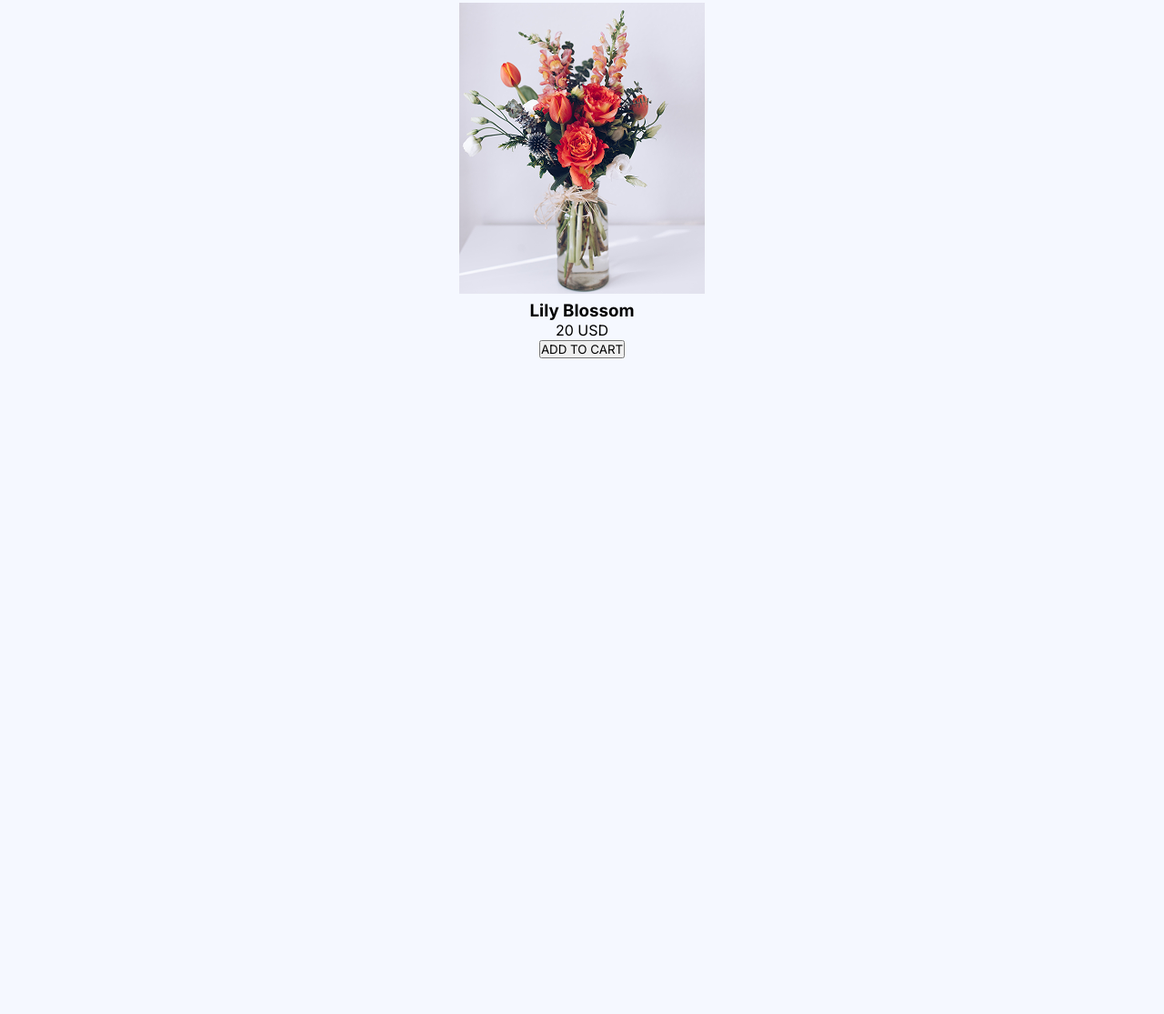
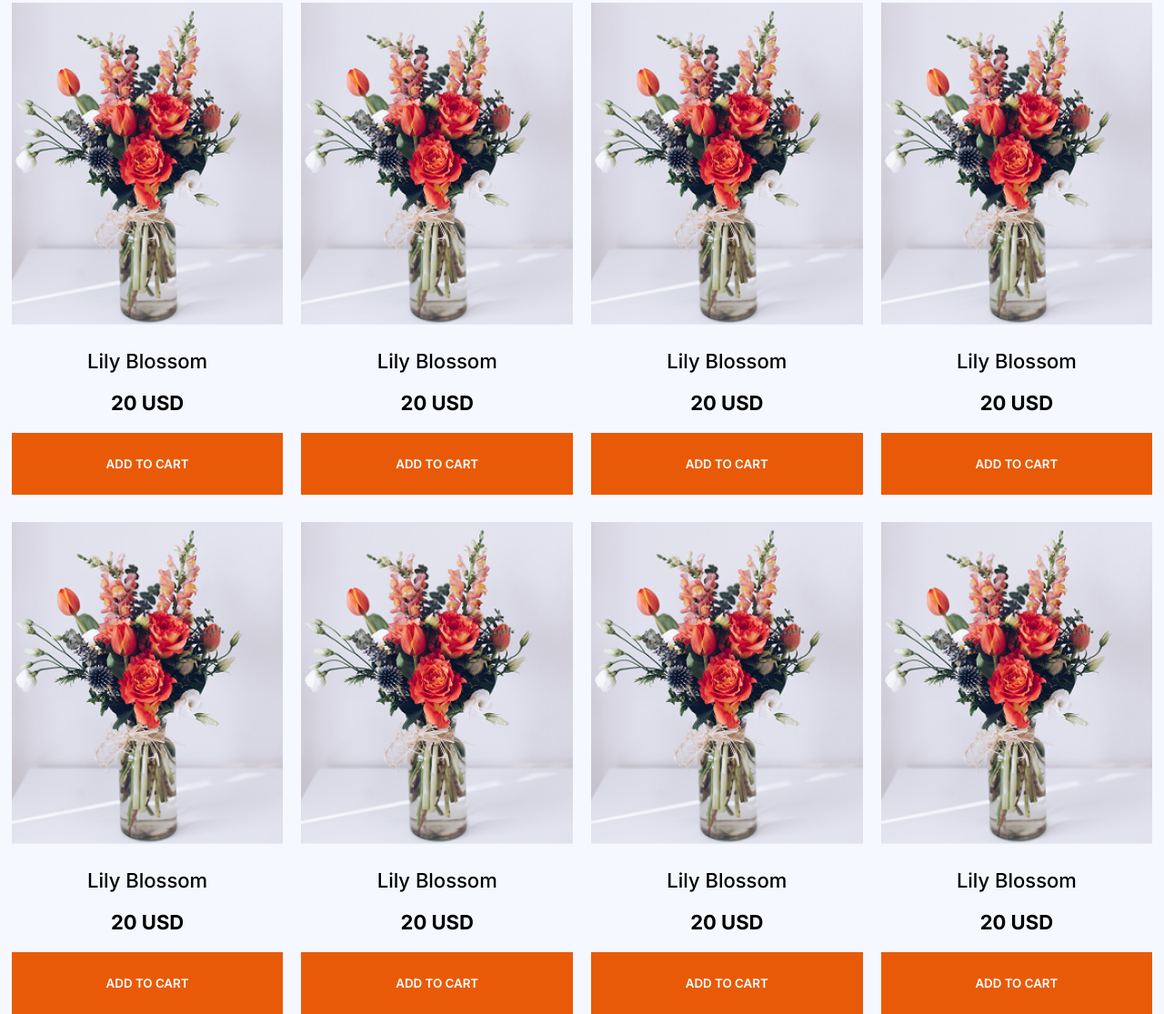
Before and after one commit to hadialhamza/Assignment-02, a plain HTML site: page index.html in a window 1280 px wide. Shown: the part 916-2031 px from the top of the page at 91% size. Before the commit the page ends 1310 px from the top, so only its background shows below. Drawn offline with Linux system fonts and the light colour scheme.

Commit message:
plants section style added

```diff
--- a/index.html
+++ b/index.html
@@ -82,13 +82,76 @@
             variety of fresh.
           </p>
           <div class="card-container">
-            <div class="card">
+            <div class="card flex">
               <div class="card-image">
                 <img src="assets/sample-flower-image.png" alt="" />
               </div>
               <h3 class="card-title">Lily Blossom</h3>
               <p class="card-price">20 USD</p>
-              <button class="btn-primary">ADD TO CART</button>
+              <button class="btn-primary card-btn">ADD TO CART</button>
+            </div>
+
+            <div class="card flex">
+              <div class="card-image">
+                <img src="assets/sample-flower-image.png" alt="" />
+              </div>
+              <h3 class="card-title">Lily Blossom</h3>
+              <p class="card-price">20 USD</p>
+              <button class="btn-primary card-btn">ADD TO CART</button>
+            </div>
+
+            <div class="card flex">
+              <div class="card-image">
+                <img src="assets/sample-flower-image.png" alt="" />
+              </div>
+              <h3 class="card-title">Lily Blossom</h3>
+              <p class="card-price">20 USD</p>
+              <button class="btn-primary card-btn">ADD TO CART</button>
+            </div>
+
+            <div class="card flex">
+              <div class="card-image">
+                <img src="assets/sample-flower-image.png" alt="" />
+              </div>
+              <h3 class="card-title">Lily Blossom</h3>
+              <p class="card-price">20 USD</p>
+              <button class="btn-primary card-btn">ADD TO CART</button>
+            </div>
+
+            <div class="card flex">
+              <div class="card-image">
+                <img src="assets/sample-flower-image.png" alt="" />
+              </div>
+              <h3 class="card-title">Lily Blossom</h3>
+              <p class="card-price">20 USD</p>
+              <button class="btn-primary card-btn">ADD TO CART</button>
+            </div>
+
+            <div class="card flex">
+              <div class="card-image">
+                <img src="assets/sample-flower-image.png" alt="" />
+              </div>
+              <h3 class="card-title">Lily Blossom</h3>
+              <p class="card-price">20 USD</p>
+              <button class="btn-primary card-btn">ADD TO CART</button>
+            </div>
+
+            <div class="card flex">
+              <div class="card-image">
+                <img src="assets/sample-flower-image.png" alt="" />
+              </div>
+              <h3 class="card-title">Lily Blossom</h3>
+              <p class="card-price">20 USD</p>
+              <button class="btn-primary card-btn">ADD TO CART</button>
+            </div>
+
+            <div class="card flex">
+              <div class="card-image">
+                <img src="assets/sample-flower-image.png" alt="" />
+              </div>
+              <h3 class="card-title">Lily Blossom</h3>
+              <p class="card-price">20 USD</p>
+              <button class="btn-primary card-btn">ADD TO CART</button>
             </div>
           </div>
         </div>
--- a/style.css
+++ b/style.css
@@ -43,6 +43,14 @@ body {
 .subtitle-primary {
   font-size: 22px;
   color: #00000080;
+}
+.btn-primary {
+  background-color: #e95a08;
+  color: white;
+  padding: 26px 50px;
+  border: none;
+  font-weight: 600;
+  cursor: pointer;
 }
 
 /* Navbar Style */
@@ -98,3 +106,29 @@ body {
   margin: 0 auto;
   margin-bottom: 45px;
 }
+.card-container {
+  display: grid;
+  grid-template-columns: repeat(4, 1fr);
+  column-gap: 20px;
+  row-gap: 30px;
+}
+.card {
+  flex-direction: column;
+  gap: 20px;
+  /* max-width: 270px; */
+}
+.card-image,
+.card-image img {
+  width: 100%;
+}
+.card-title {
+  font-size: 22px;
+  font-weight: 500;
+}
+.card-price {
+  font-size: 22px;
+  font-weight: 700;
+}
+.card-btn {
+  width: 100%;
+}
```
